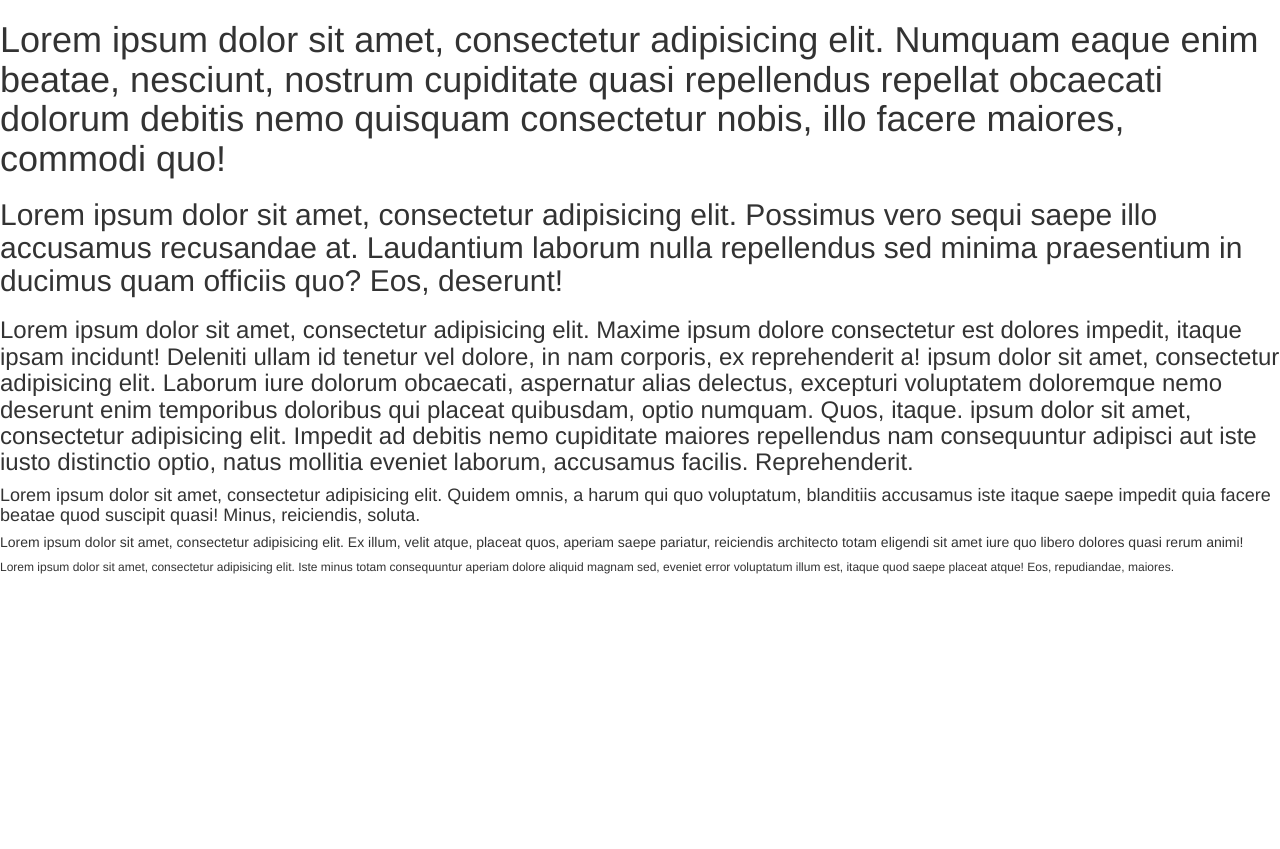
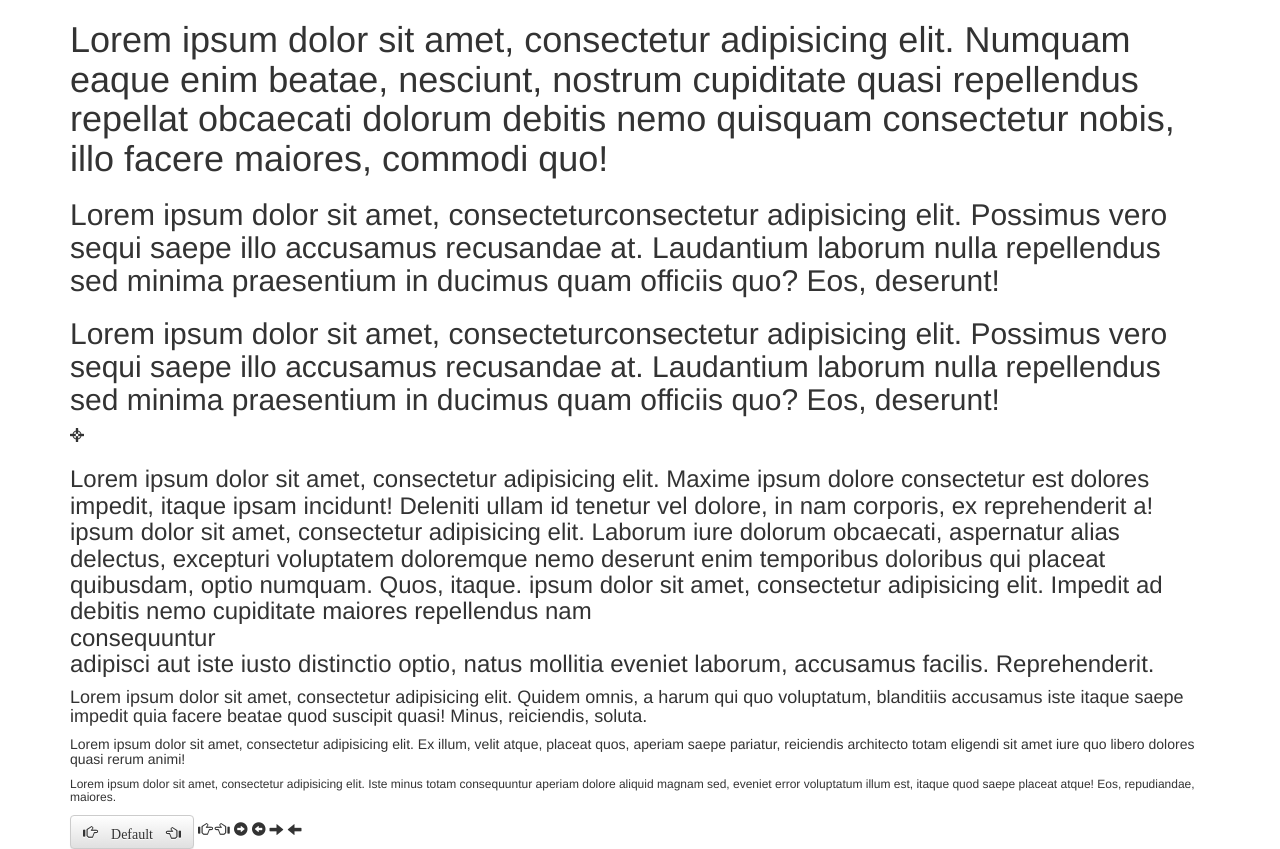
Before and after one commit to 064023/064023.github.io, a plain HTML site: page 20141030.html in a window 1280 px wide. Before the commit the page ends 800 px from the top, so only its background shows below. Drawn offline with nearby package versions, Linux system fonts and the light colour scheme.

Commit message:
Update 20141030.html

```diff
--- a/20141030.html
+++ b/20141030.html
@@ -22,12 +22,22 @@
     <meta name="viewport" content="width=device-width, initial-scale=1, maximum-scale=1, user-scalable=no">
 </head>
 <body>
+<div class="container">
 	<h1>Lorem ipsum dolor sit amet, consectetur adipisicing elit. Numquam eaque enim beatae, nesciunt, nostrum cupiditate quasi repellendus repellat obcaecati dolorum debitis nemo quisquam consectetur nobis, illo facere maiores, commodi quo!</h1>
-	<h2>Lorem ipsum dolor sit amet, consectetur adipisicing elit. Possimus vero sequi saepe illo accusamus recusandae at. Laudantium laborum nulla repellendus sed minima praesentium in ducimus quam officiis quo? Eos, deserunt!</h2>
-	<h3>Lorem ipsum dolor sit amet, consectetur adipisicing elit. Maxime ipsum dolore consectetur est dolores impedit, itaque ipsam incidunt! Deleniti ullam id tenetur vel dolore, in nam corporis, ex reprehenderit a! ipsum dolor sit amet, consectetur adipisicing elit. Laborum iure dolorum obcaecati, aspernatur alias delectus, excepturi voluptatem doloremque nemo deserunt enim temporibus doloribus qui placeat quibusdam, optio numquam. Quos, itaque. ipsum dolor sit amet, consectetur adipisicing elit. Impedit ad debitis nemo cupiditate maiores repellendus nam consequuntur adipisci aut iste iusto distinctio optio, natus mollitia eveniet laborum, accusamus facilis. Reprehenderit.</h3>
+	<h2>Lorem ipsum dolor sit amet, consecteturconsectetur adipisicing elit. Possimus vero sequi saepe illo accusamus recusandae at. Laudantium laborum nulla repellendus sed minima praesentium in ducimus quam officiis quo? Eos, deserunt!</h2>	<h2>Lorem ipsum dolor sit amet, consecteturconsectetur adipisicing elit. Possimus vero sequi saepe illo accusamus recusandae at. Laudantium laborum nulla repellendus sed minima praesentium in ducimus quam officiis quo? Eos, deserunt!</h2>
+	<span class="glyphicon glyphicon-screenshot"></span>
+	<h3>Lorem ipsum dolor sit amet, consectetur adipisicing elit. Maxime ipsum dolore consectetur est dolores impedit, itaque ipsam incidunt! Deleniti ullam id tenetur vel dolore, in nam corporis, ex reprehenderit a! ipsum dolor sit amet, consectetur adipisicing elit. Laborum iure dolorum obcaecati, aspernatur alias delectus, excepturi voluptatem doloremque nemo deserunt enim temporibus doloribus qui placeat quibusdam, optio numquam. Quos, itaque. ipsum dolor sit amet, consectetur adipisicing elit. Impedit ad debitis nemo cupiditate maiores repellendus nam <div>consequuntur</div> adipisci aut iste iusto distinctio optio, natus mollitia eveniet laborum, accusamus facilis. Reprehenderit.</h3>
 	<h4>Lorem ipsum dolor sit amet, consectetur adipisicing elit. Quidem omnis, a harum qui quo voluptatum, blanditiis accusamus iste itaque saepe impedit quia facere beatae quod suscipit quasi! Minus, reiciendis, soluta.</h4>
 	<h5>Lorem ipsum dolor sit amet, consectetur adipisicing elit. Ex illum, velit atque, placeat quos, aperiam saepe pariatur, reiciendis architecto totam eligendi sit amet iure quo libero dolores quasi rerum animi!</h5>
 	<h6>Lorem ipsum dolor sit amet, consectetur adipisicing elit. Iste minus totam consequuntur aperiam dolore aliquid magnam sed, eveniet error voluptatum illum est, itaque quod saepe placeat atque! Eos, repudiandae, maiores.</h6>
+	<button class="btn btn-default glyphicon glyphicon-hand-right"> Default <span class="glyphicon glyphicon-hand-left"></span></button>
+	<span class="glyphicon glyphicon-hand-right"></span>
+	<span class="glyphicon glyphicon-hand-left"></span>
+	<span class="glyphicon glyphicon-circle-arrow-right"></span>
+	<span class="glyphicon glyphicon-circle-arrow-left"></span>
+	<span class="glyphicon glyphicon-arrow-right"></span>
+	<span class="glyphicon glyphicon-arrow-left"></span>
+	</div>
 	<!-- Latest compiled and minified JavaScript -->
 <script src="https://cdn.jsdelivr.net/bootstrap/3.3.0/js/bootstrap.min.js"></script>
  <script src="//ajax.googleapis.com/ajax/libs/jquery/1.11.1/jquery.min.js"></script>
```
